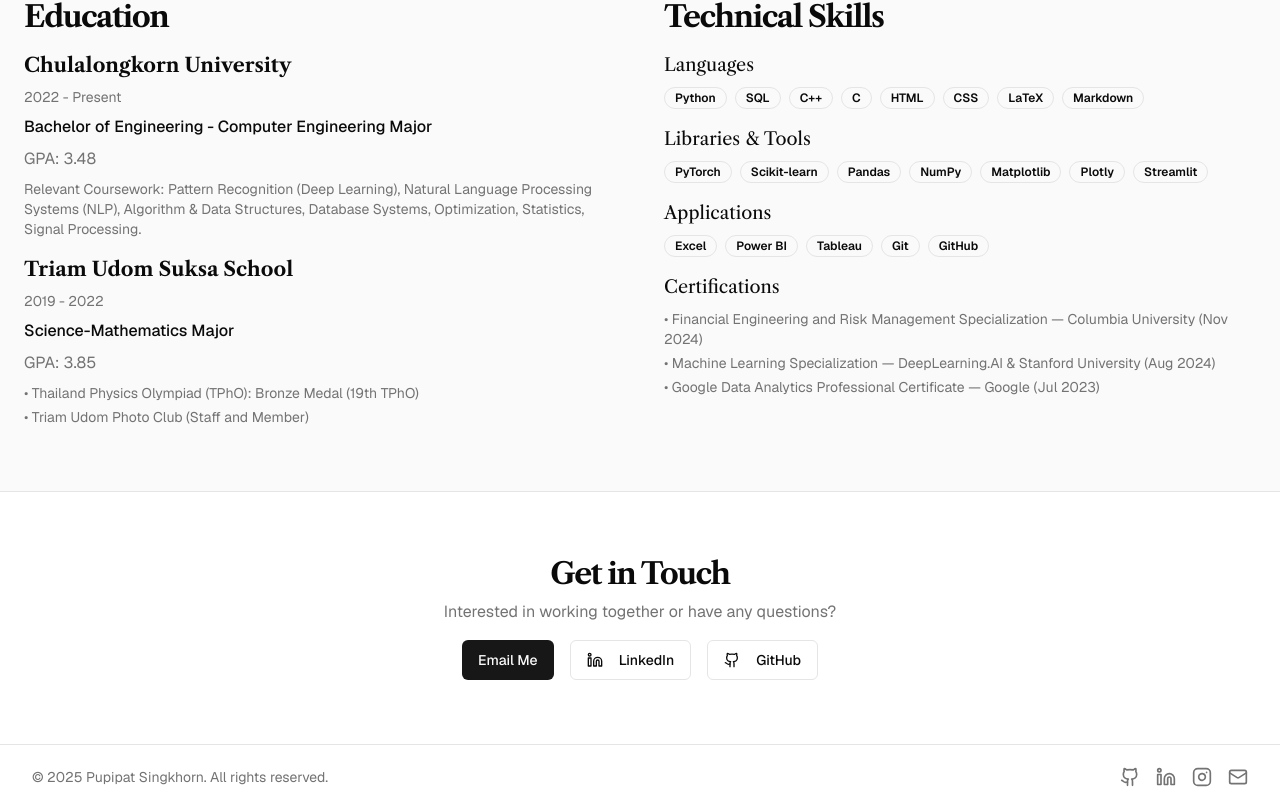
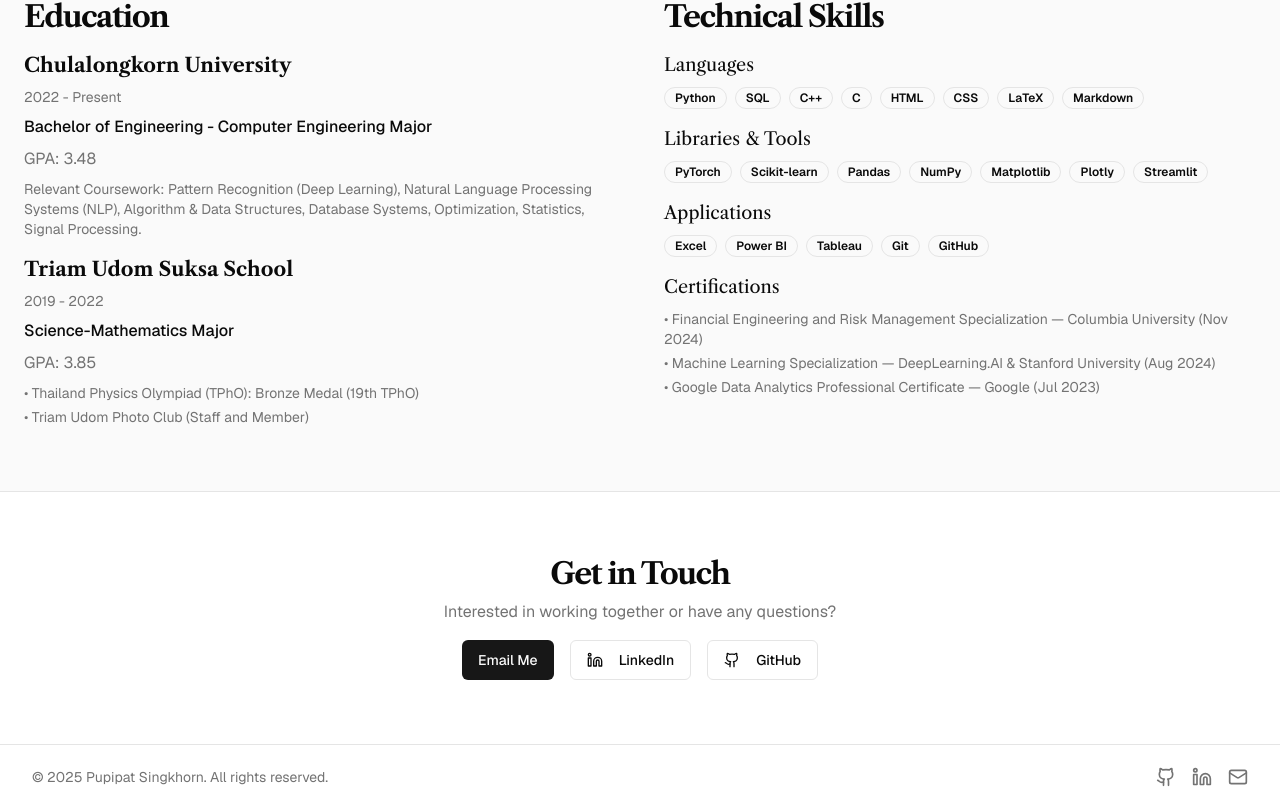
Before and after one commit to pupipatsk/pupipatsk.github.io, a Next.js app in the folder my-app/: page / in a window 1280 px wide. Shown: the part 1188-1997 px from the top of the page. Built offline with nearby package versions, Linux system fonts and the light colour scheme.

Commit message:
Update footer.tsx

```diff
--- a/my-app/components/footer.tsx
+++ b/my-app/components/footer.tsx
@@ -1,5 +1,5 @@
 import Link from "next/link"
-import { Github, Linkedin, Mail, Instagram } from "lucide-react"
+import { Github, Linkedin, Mail } from "lucide-react"
 
 export default function Footer() {
   return (
@@ -27,7 +27,7 @@ export default function Footer() {
           >
             <Linkedin className="h-5 w-5" />
           </Link>
-          <Link
+          {/* <Link
             href="https://www.instagram.com/pupick.sk/"
             target="_blank"
             rel="noopener noreferrer"
@@ -35,7 +35,7 @@ export default function Footer() {
             aria-label="Instagram"
           >
             <Instagram className="h-5 w-5" />
-          </Link>
+          </Link> */}
           <Link
             href="mailto:pupipat.sk@gmail.com"
             className="text-muted-foreground hover:text-foreground transition-colors"
```
